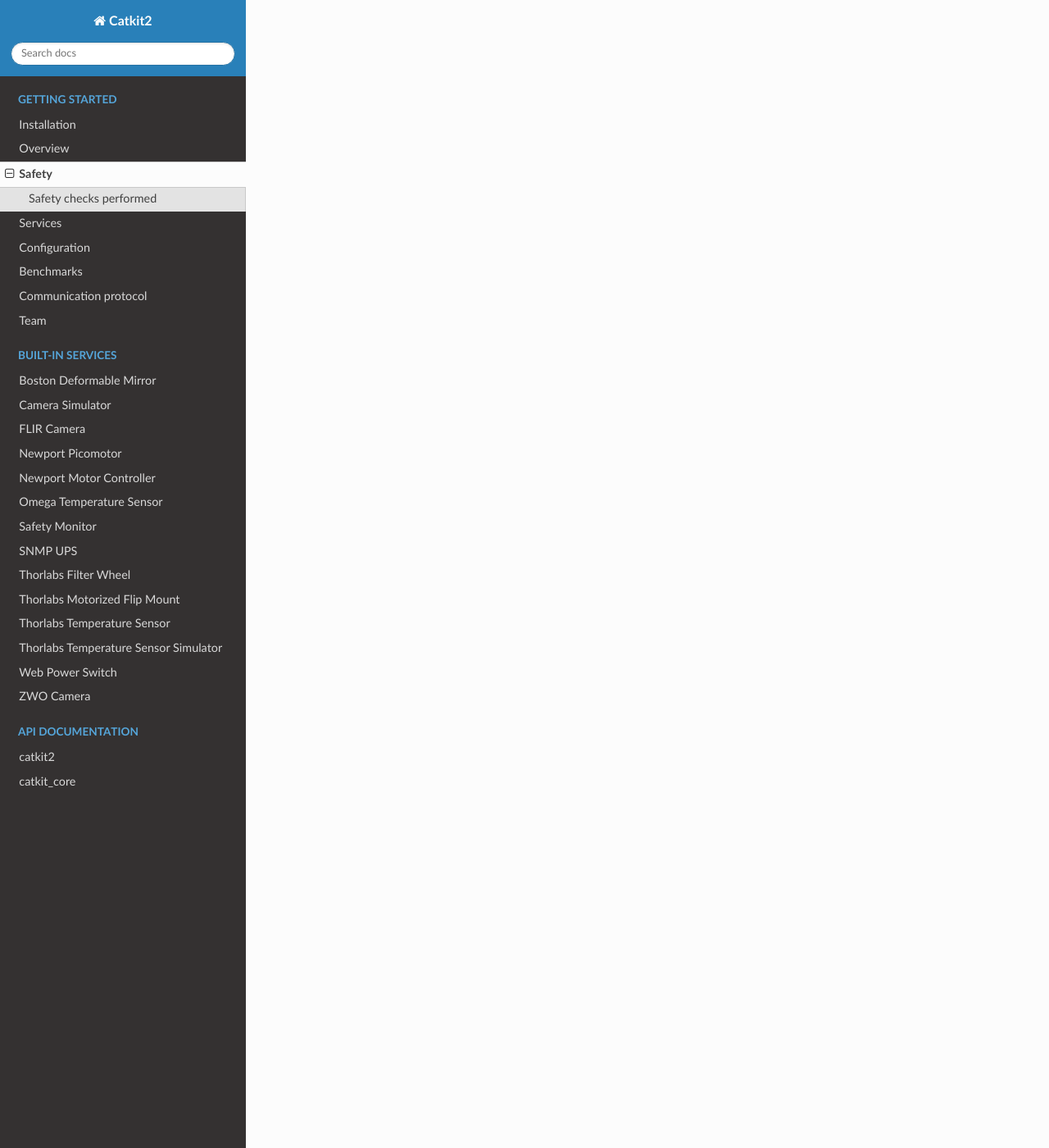
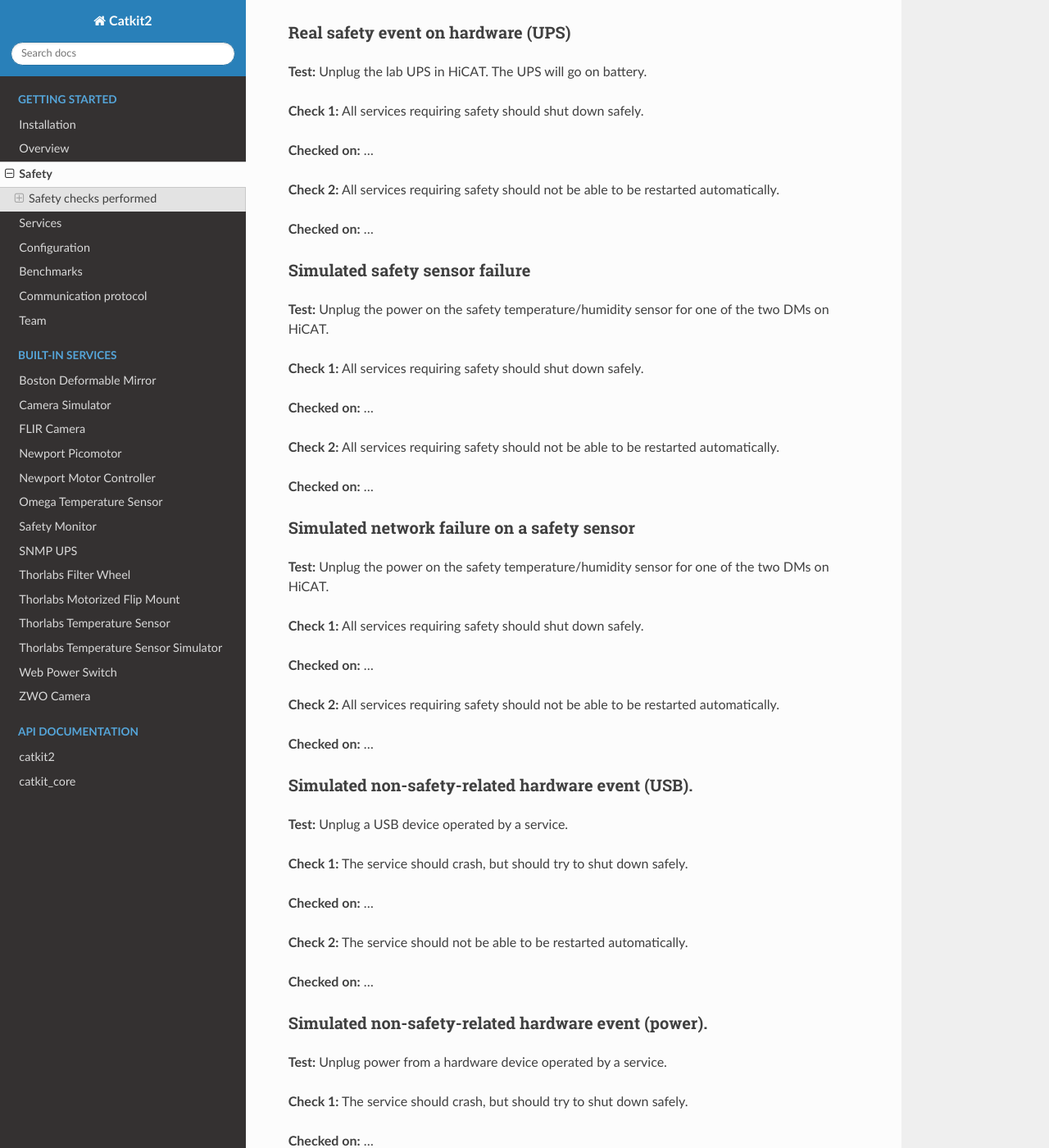
Before and after one commit to spacetelescope/catkit2, a Sphinx documentation site: the page built from docs/safety.rst, in a window 1280 px wide and 1400 px high, scrolled down 2168 px. Shown: the whole window at 82% size. Built offline with Sphinx 7.4.7 and the Read the Docs theme 2.0.0, drawn with Linux system fonts in a browser that asks for light colours; some of the changed text lies outside the part shown.

Commit message:
Added documentation for the safety checks that we are going to do.

```diff
--- a/docs/safety.rst
+++ b/docs/safety.rst
@@ -9,3 +9,146 @@
 
 Safety checks performed
 -----------------------
+
+Crashing individual services
+~~~~~~~~~~~~~~~~~~~~~~~~~~~~
+
+**Test:** Intentionally kill a service (from the task manager).
+
+**Check 1:** Service should be marked as CRASHED by the testbed, and should not be automatically restarted.
+
+**Checked on:** ...
+
+**Check 2:** If the killed service is critical for safety, the services that require safety should safely shut down themselves.
+
+**Checked on:** ...
+
+Interrupting individual services
+~~~~~~~~~~~~~~~~~~~~~~~~~~~~~~~~
+
+**Test:** Interrupt services with Ctrl+C.
+
+**Check 1:** Service should safely shut down and be marked as CRASHED by the service itself, and should not be automatically restarted.
+
+**Checked on:** ...
+
+**Check 2:** If the service is critical for safety, the services that require safety should safely shut down themselves.
+
+**Checked on:** ...
+
+Heartbeat failure on a service
+~~~~~~~~~~~~~~~~~~~~~~~~~~~~~~
+
+**Test:** Simulate an interruption in service heartbeats (manually).
+
+**Check 1:** Service should be marked as unresponsive by the testbed.
+
+**Checked on:** ...
+
+**Check 2:** ServiceProxies to that service should disconnect.
+
+**Checked on:** ...
+
+Heartbeat failure on a testbed
+~~~~~~~~~~~~~~~~~~~~~~~~~~~~~~
+
+**Test:** Simulate an interruption in testbed heartbeats (manually).
+
+**Check 1:** All services should safely shut down after a leniency period.
+
+**Checked on:** ...
+
+**Check 2:** Services should mark themselves as CRASHED afterwards. Services should not be restarted automatically afterwards.
+
+**Checked on:** ...
+
+Real safety event on hardware (humidity)
+~~~~~~~~~~~~~~~~~~~~~~~~~~~~~~~~~~~~~~~~
+
+**Test:** Let humidity in HiCAT increase above safe levels.
+
+**Check 1:** All services requiring safety should shut down safely.
+
+**Checked on:** ...
+
+**Check 2:** All services requiring safety should not be able to be restarted automatically.
+
+**Checked on:** ...
+
+Real safety event on hardware (UPS)
+~~~~~~~~~~~~~~~~~~~~~~~~~~~~~~~~~~~~~~~~
+
+**Test:** Unplug the lab UPS in HiCAT. The UPS will go on battery.
+
+**Check 1:** All services requiring safety should shut down safely.
+
+**Checked on:** ...
+
+**Check 2:** All services requiring safety should not be able to be restarted automatically.
+
+**Checked on:** ...
+
+Simulated safety sensor failure
+~~~~~~~~~~~~~~~~~~~~~~~~~~~~~~~
+
+**Test:** Unplug the power on the safety temperature/humidity sensor for one of the two DMs on HiCAT.
+
+**Check 1:** All services requiring safety should shut down safely.
+
+**Checked on:** ...
+
+**Check 2:** All services requiring safety should not be able to be restarted automatically.
+
+**Checked on:** ...
+
+Simulated network failure on a safety sensor
+~~~~~~~~~~~~~~~~~~~~~~~~~~~~~~~~~~~~~~~~~~~~
+
+**Test:** Unplug the power on the safety temperature/humidity sensor for one of the two DMs on HiCAT.
+
+**Check 1:** All services requiring safety should shut down safely.
+
+**Checked on:** ...
+
+**Check 2:** All services requiring safety should not be able to be restarted automatically.
+
+**Checked on:** ...
+
+Simulated non-safety-related hardware event (USB).
+~~~~~~~~~~~~~~~~~~~~~~~~~~~~~~~~~~~~~~~~~~~~~~~~~~
+
+**Test:** Unplug a USB device operated by a service.
+
+**Check 1:** The service should crash, but should try to shut down safely.
+
+**Checked on:** ...
+
+**Check 2:** The service should not be able to be restarted automatically.
+
+**Checked on:** ...
+
+Simulated non-safety-related hardware event (power).
+~~~~~~~~~~~~~~~~~~~~~~~~~~~~~~~~~~~~~~~~~~~~~~~~~~~~
+
+**Test:** Unplug power from a hardware device operated by a service.
+
+**Check 1:** The service should crash, but should try to shut down safely.
+
+**Checked on:** ...
+
+**Check 2:** The service should not be able to be restarted automatically.
+
+**Checked on:** ...
+
+Simulated network failure on the main computer.
+~~~~~~~~~~~~~~~~~~~~~~~~~~~~~~~~~~~~~~~~~~~~~~~
+
+**Test:** Unplug the network cable from hicat-deux.
+
+**Check 1:** The safety temperature sensors should crash as they don't have connection to the sensor anymore. This should cascade to a safety warning.
+
+**Checked on:** ...
+
+**Check 2:** The temperature sensor should not be able to be restarted automatically.
+
+**Checked on:** ...
```
